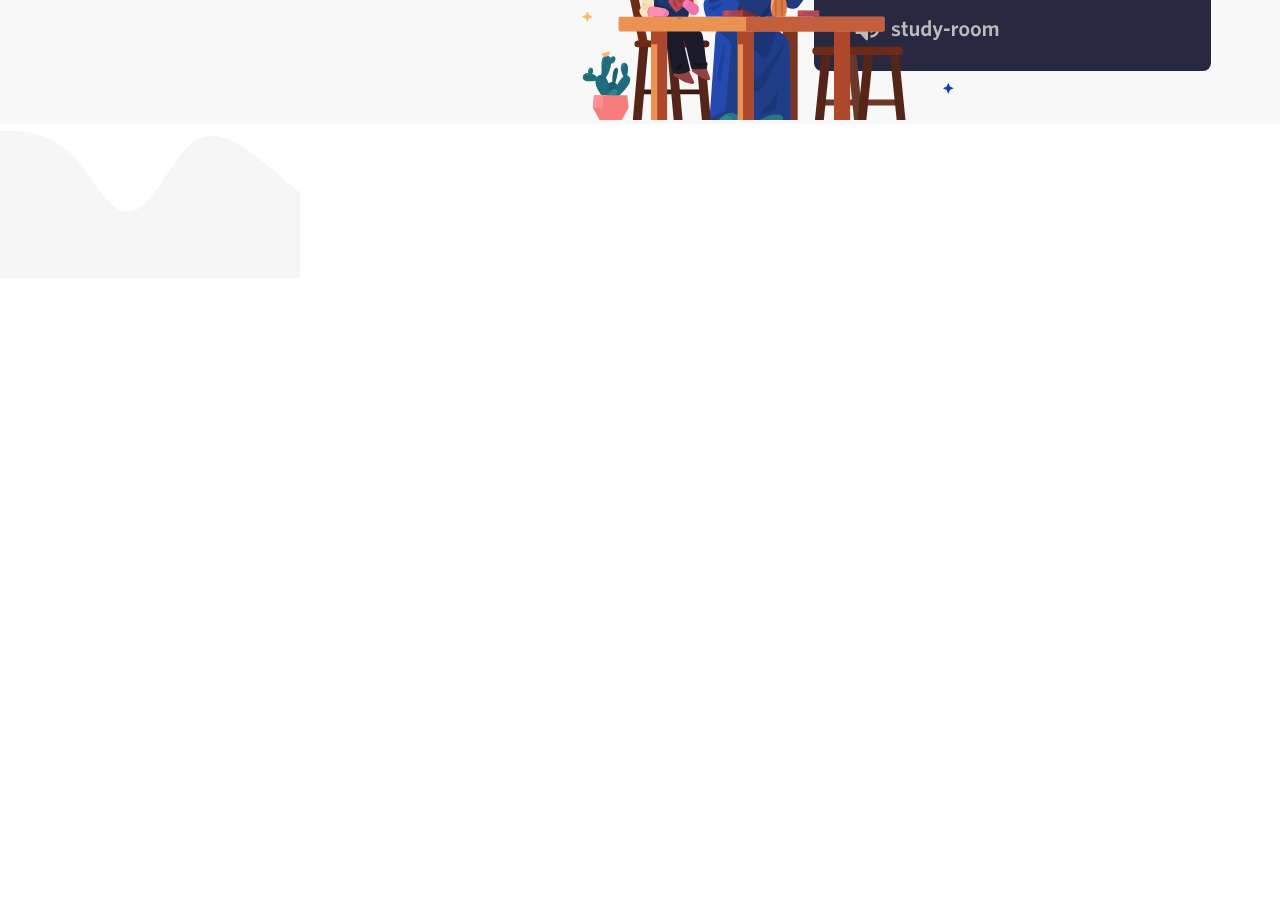
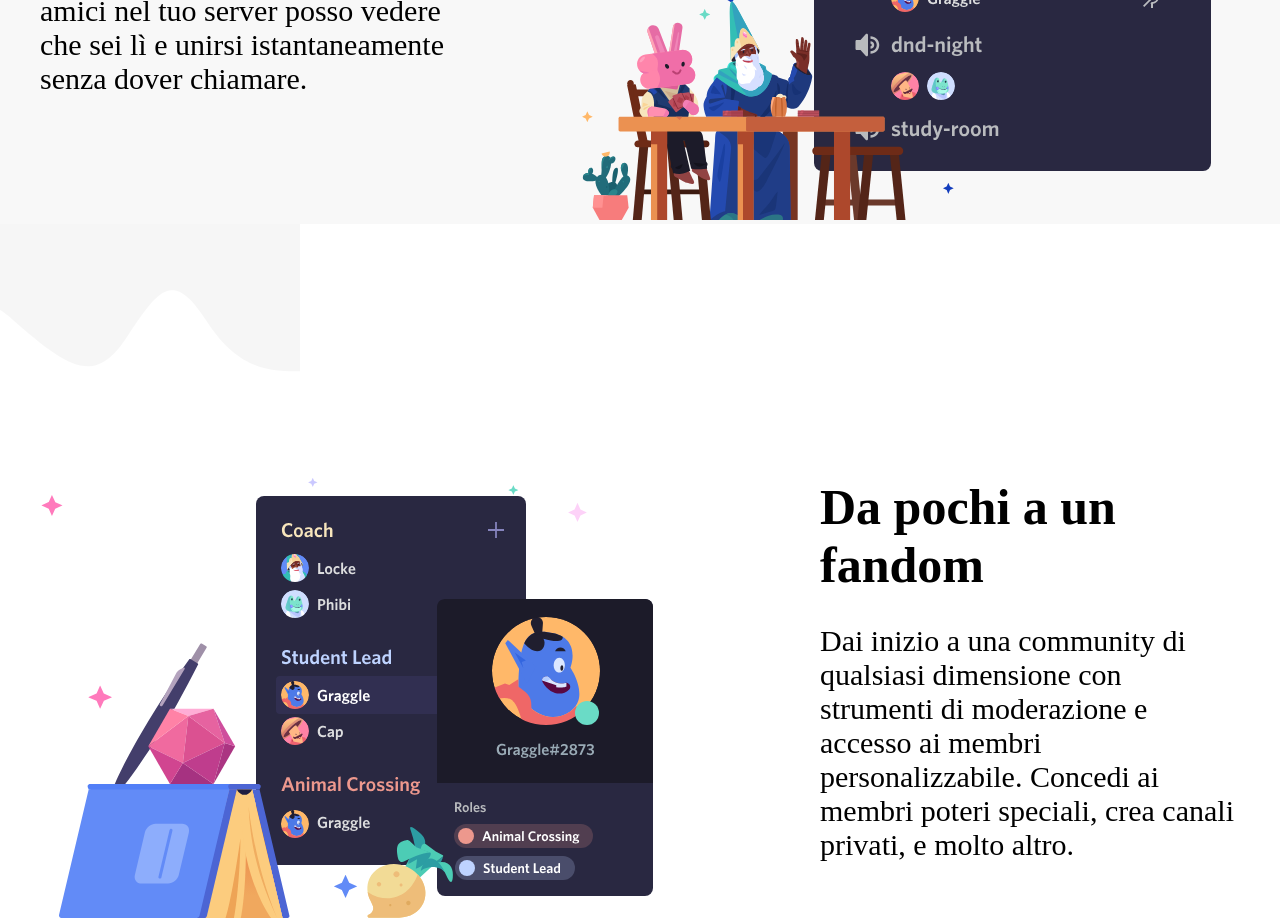
Before and after one commit to Stefanoclz/htmlcss-discord, a plain HTML site: page index.html in a window 1280 px wide. Shown: the part 1840-2762 px from the top of the page. Before the commit the page ends 2122 px from the top, so only its background shows below. Drawn offline with Linux system fonts and the light colour scheme.

Commit message:
finita terza sezione e aggiunta wave rovesciata

```diff
--- a/css/style.css
+++ b/css/style.css
@@ -111,7 +111,7 @@ button {
     margin-bottom: 20px;
 }
 
-.luogo {
+.luogo, .fandom {
     background-image: url(../img/stars.svg);
     background-size: contain;
     background-repeat: no-repeat;
@@ -120,23 +120,24 @@ button {
     margin-top: 0px;
 }
 
-.luogo-description {
+.luogo-description, .fandom-description {
     float: right;
     width: 35%;
 }
 
-.luogo-description h1 {
+article h1 {
     font-size: 50px;
     margin-bottom: 30px;
 }
 
-.luogo-description p {
+article p {
     font-size: 30px;
 }
 
 .waveG {
     position: relative;
     bottom: -4px;
+    margin-top: 100px;
 }
 
 .waveG img{
@@ -145,11 +146,12 @@ button {
 
 .waveW {
     position: relative;
-    bottom: -4px;
+    margin-bottom: 100px;
 }
 
 .waveW img{
     opacity: 0.03;
+    transform: rotate(180deg);
 }
 
 .grey {
@@ -159,15 +161,6 @@ button {
 .trovarsi-description {
     float: left;
     width: 35%;
-}
-
-.trovarsi-description h1 {
-    font-size: 50px;
-    margin-bottom: 30px;
-}
-
-.trovarsi-description p {
-    font-size: 30px;
 }
 
 .trovarsi {
--- a/index.html
+++ b/index.html
@@ -97,12 +97,30 @@
 
             </div>
         </article>
+        <div class="waveW">
+            <img src="img/wave.svg" alt="divisore">
+        </div>
 
         <!-- Inizio terzo article -->
 
-        <div class="waveW">
-            <img src="img/wave.svg" alt="divisore">
-        </div>
+        <article class="clearfix">
+            <div class="container">
+                <div class="fandom">
+                    <img src="img/item3.svg" alt="Da pochi a fandom">
+                </div>
+
+                <section class="fandom-description">
+                    <h1>
+                        Da pochi a un fandom
+                    </h1>
+
+                    <p>
+                        Dai inizio a una community di qualsiasi dimensione con strumenti di moderazione e accesso ai
+                        membri personalizzabile. Concedi ai membri poteri speciali, crea canali privati, e molto altro.
+                    </p>
+                </section>
+            </div>
+        </article>
 
     </main>
 
```
